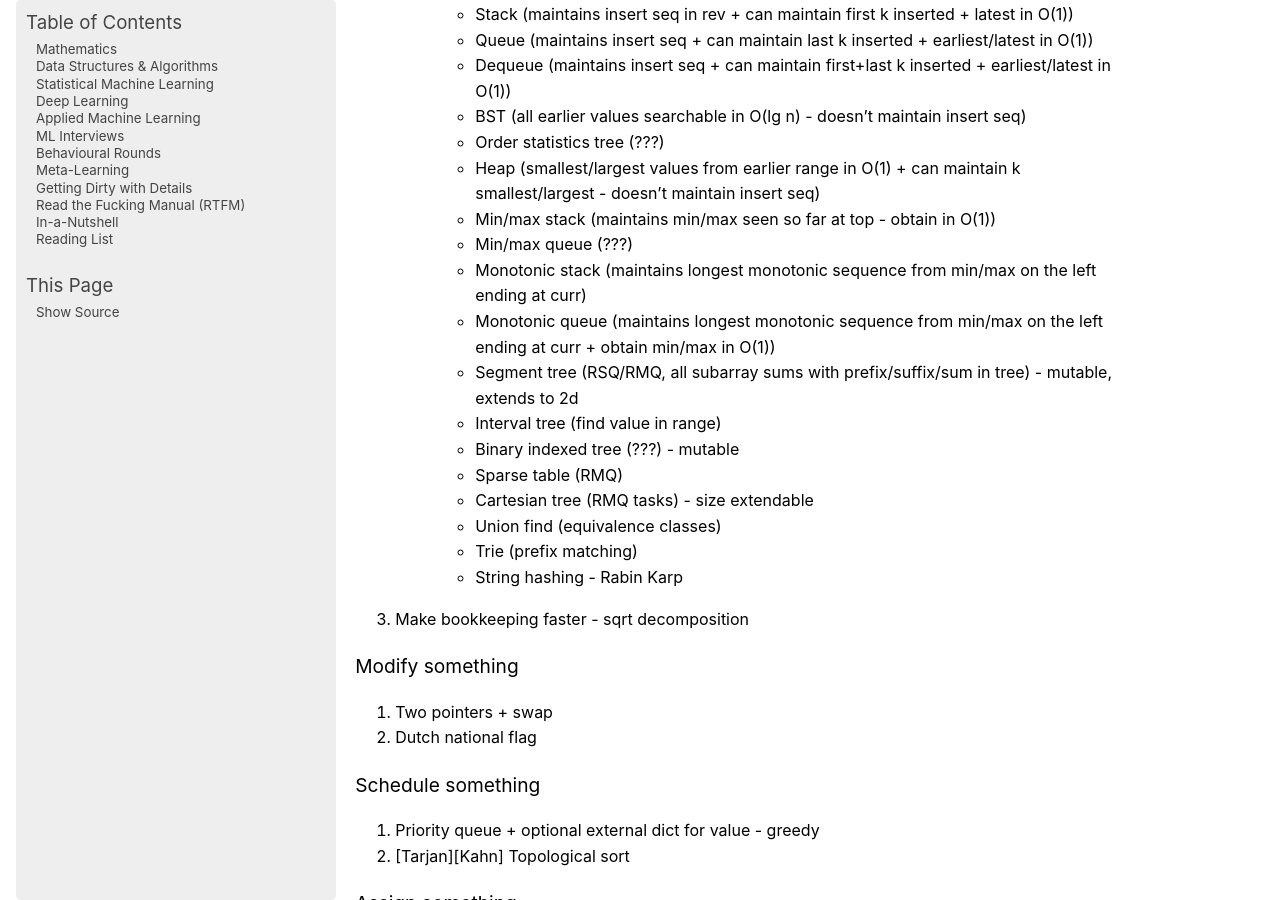
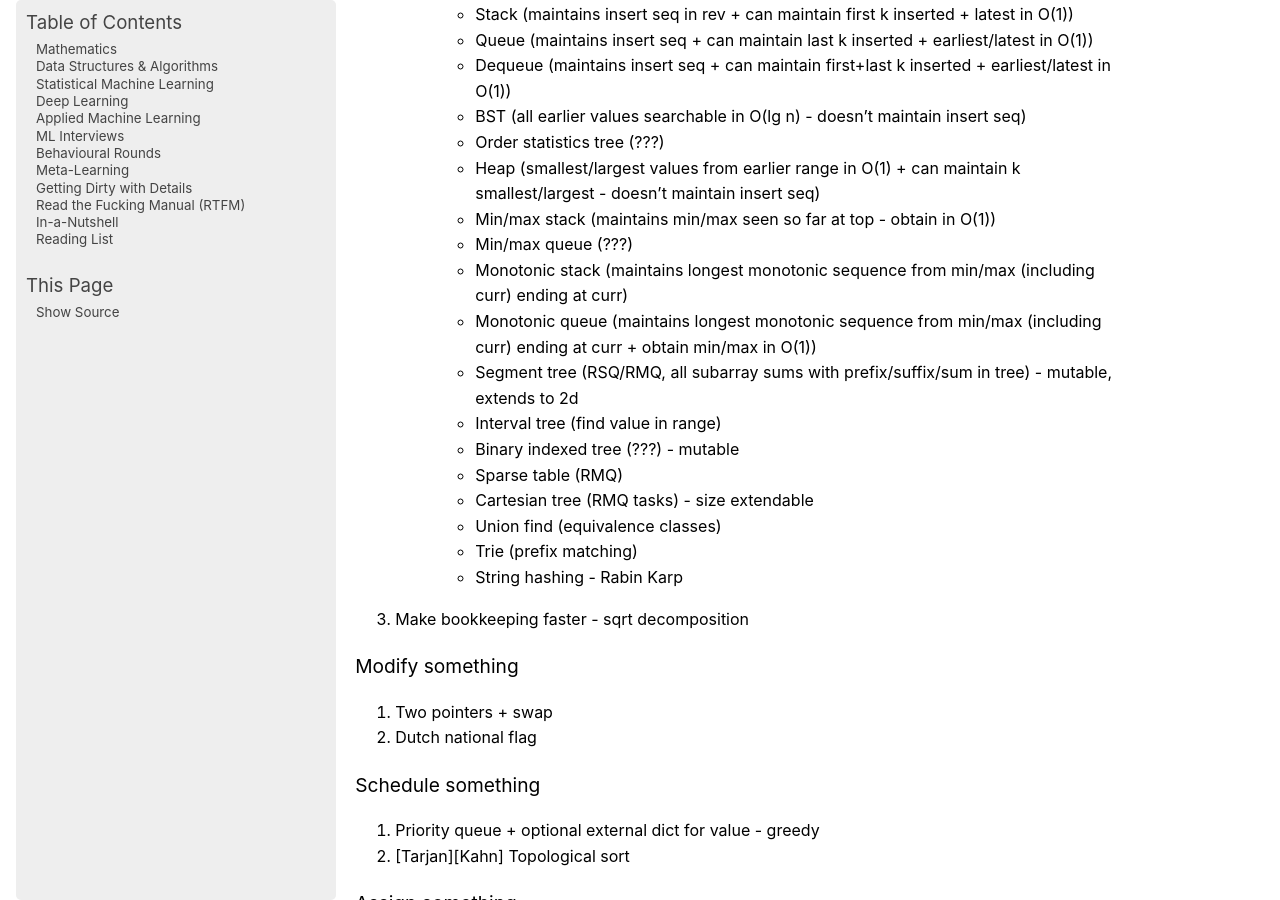
Before and after one commit to uselesstechjunks/leetcode, a Sphinx documentation site: the page built from docs/source/dsa/index.rst, in a window 1280 px wide and 900 px high, scrolled down 1309 px. Built offline with Sphinx 7.4.7, drawn with Linux system fonts in a browser that asks for light colours; pages that are not in the unit, such as notebooks, are missing from menus.

Commit message:
Update index.rst

```diff
--- a/docs/source/dsa/index.rst
+++ b/docs/source/dsa/index.rst
@@ -50,8 +50,8 @@ Find something
 	- Heap (smallest/largest values from earlier range in O(1) + can maintain k smallest/largest - doesn't maintain insert seq)
 	- Min/max stack (maintains min/max seen so far at top - obtain in O(1))
 	- Min/max queue (???)
-	- Monotonic stack (maintains longest monotonic sequence from min/max on the left ending at curr)
-	- Monotonic queue (maintains longest monotonic sequence from min/max on the left ending at curr + obtain min/max in O(1))
+	- Monotonic stack (maintains longest monotonic sequence from min/max (including curr) ending at curr)
+	- Monotonic queue (maintains longest monotonic sequence from min/max (including curr) ending at curr + obtain min/max in O(1))
 	- Segment tree (RSQ/RMQ, all subarray sums with prefix/suffix/sum in tree) - mutable, extends to 2d
 	- Interval tree (find value in range)
 	- Binary indexed tree (???) - mutable
```
